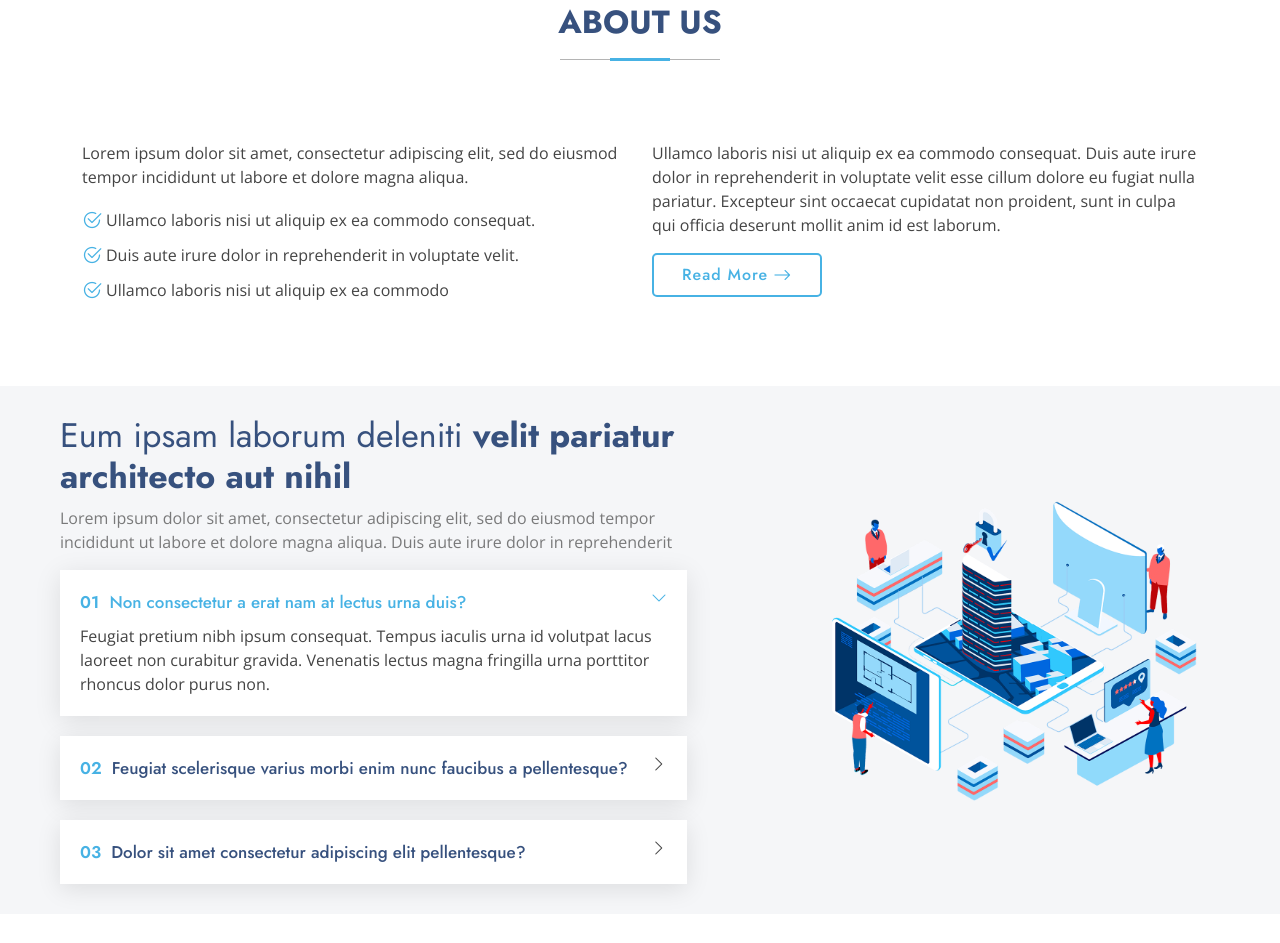
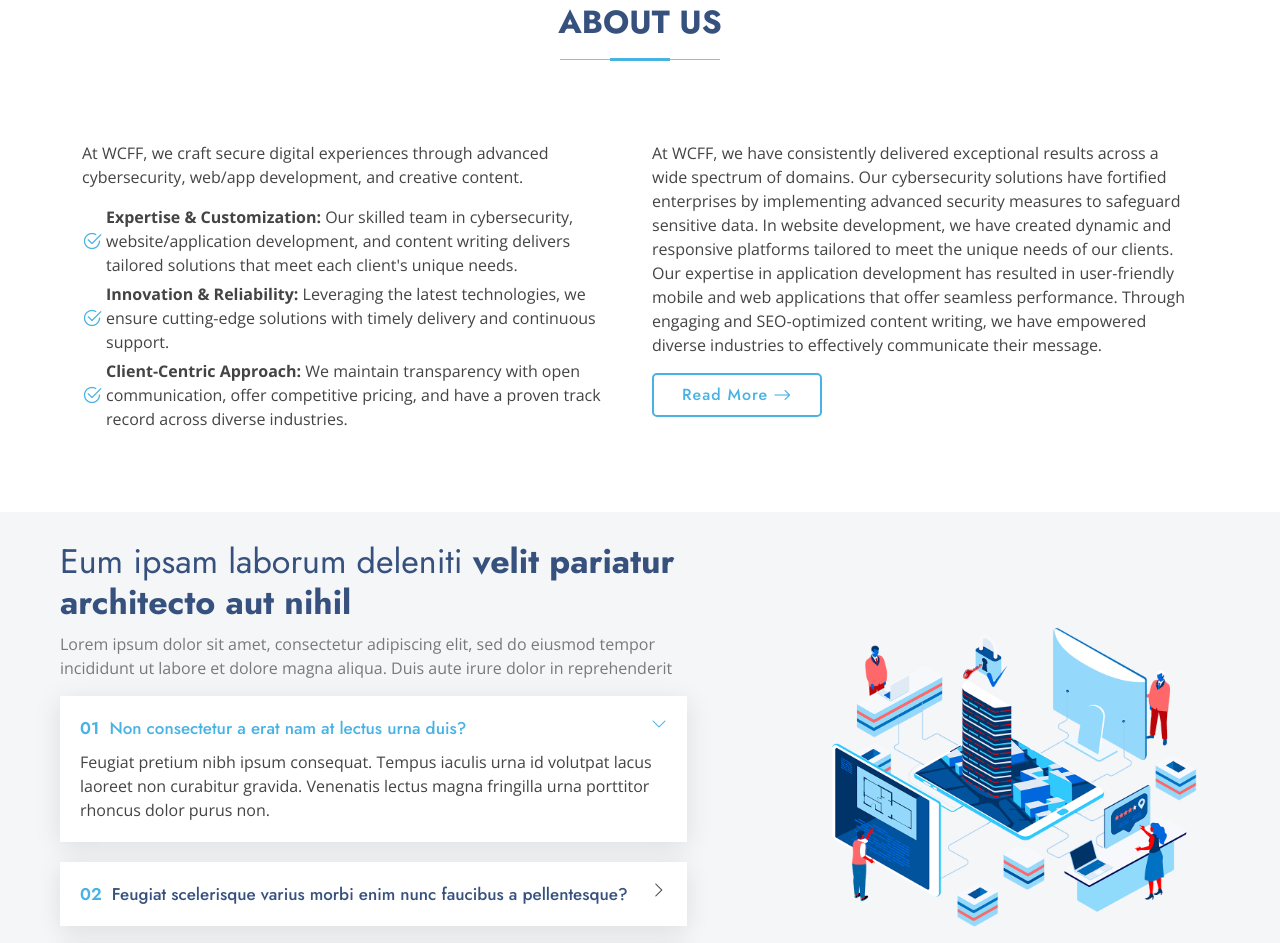
Before and after one commit to devsanthoshmk/wcff-internreg, a plain HTML site: page index.html in a window 1280 px wide. Shown: the part 767-1710 px from the top of the page. Drawn offline with nearby package versions, Linux system fonts and the light colour scheme.

Commit message:
changes,fixes to index, fixed reg.js

```diff
--- a/assets/js/reg.js
+++ b/assets/js/reg.js
@@ -10,6 +10,8 @@
         history.pushState({},"","?internReg=true")
     } else {
         history.pushState({},"","/")
+        document.getElementById('about').scrollIntoView();
+
     }
 
 }
--- a/index.html
+++ b/index.html
@@ -277,18 +277,17 @@
 
           <div class="col-lg-6 content" data-aos="fade-up" data-aos-delay="100">
             <p>
-              Lorem ipsum dolor sit amet, consectetur adipiscing elit, sed do eiusmod tempor incididunt ut labore et dolore
-              magna aliqua.
+              At WCFF, we craft secure digital experiences through advanced cybersecurity, web/app development, and creative content.
             </p>
             <ul>
-              <li><i class="bi bi-check2-circle"></i> <span>Ullamco laboris nisi ut aliquip ex ea commodo consequat.</span></li>
-              <li><i class="bi bi-check2-circle"></i> <span>Duis aute irure dolor in reprehenderit in voluptate velit.</span></li>
-              <li><i class="bi bi-check2-circle"></i> <span>Ullamco laboris nisi ut aliquip ex ea commodo</span></li>
+              <li><i class="bi bi-check2-circle"></i> <span><b>Expertise & Customization:</b> Our skilled team in cybersecurity, website/application development, and content writing delivers tailored solutions that meet each client's unique needs.</span></li>
+              <li><i class="bi bi-check2-circle"></i> <span><b>Innovation & Reliability:</b> Leveraging the latest technologies, we ensure cutting-edge solutions with timely delivery and continuous support.</span></li>
+              <li><i class="bi bi-check2-circle"></i> <span><b>Client-Centric Approach:</b> We maintain transparency with open communication, offer competitive pricing, and have a proven track record across diverse industries.</span></li>
             </ul>
           </div>
 
           <div class="col-lg-6" data-aos="fade-up" data-aos-delay="200">
-            <p>Ullamco laboris nisi ut aliquip ex ea commodo consequat. Duis aute irure dolor in reprehenderit in voluptate velit esse cillum dolore eu fugiat nulla pariatur. Excepteur sint occaecat cupidatat non proident, sunt in culpa qui officia deserunt mollit anim id est laborum. </p>
+            <p>At WCFF, we have consistently delivered exceptional results across a wide spectrum of domains. Our cybersecurity solutions have fortified enterprises by implementing advanced security measures to safeguard sensitive data. In website development, we have created dynamic and responsive platforms tailored to meet the unique needs of our clients. Our expertise in application development has resulted in user-friendly mobile and web applications that offer seamless performance. Through engaging and SEO-optimized content writing, we have empowered diverse industries to effectively communicate their message.</p>
             <a href="#" class="read-more"><span>Read More</span><i class="bi bi-arrow-right"></i></a>
           </div>
 
@@ -1203,7 +1202,7 @@
                 <i class="bi bi-geo-alt flex-shrink-0"></i>
                 <div>
                   <h3>Address</h3>
-                  <p>A108 Adam Street, New York, NY 535022</p>
+                  <p>CHENNAI,TAMILNADU || PUNE,MAHARASTRA</p>
                 </div>
               </div><!-- End Info Item -->
 
@@ -1219,11 +1218,11 @@
                 <i class="bi bi-envelope flex-shrink-0"></i>
                 <div>
                   <h3>Email Us</h3>
-                  <p>info@example.com</p>
+                  <p>clientworkwcff@gmail.com</p>
                 </div>
               </div><!-- End Info Item -->
 
-              <iframe src="https://www.google.com/maps/embed?pb=!1m14!1m8!1m3!1d48389.78314118045!2d-74.006138!3d40.710059!3m2!1i1024!2i768!4f13.1!3m3!1m2!1s0x89c25a22a3bda30d%3A0xb89d1fe6bc499443!2sDowntown%20Conference%20Center!5e0!3m2!1sen!2sus!4v1676961268712!5m2!1sen!2sus" frameborder="0" style="border:0; width: 100%; height: 270px;" allowfullscreen="" loading="lazy" referrerpolicy="no-referrer-when-downgrade"></iframe>
+              <iframe src="https://www.google.com/maps/embed?pb=!1m18!1m12!1m3!1d248756.07885882704!2d80.20867324999999!3d13.04752545!2m3!1f0!2f0!3f0!3m2!1i1024!2i768!4f13.1!3m3!1m2!1s0x3a5265ea4f7d3361%3A0x6e61a70b6863d433!2sChennai%2C%20Tamil%20Nadu!5e0!3m2!1sen!2sin!4v1744098784703!5m2!1sen!2sin" frameborder="0" style="border:0; width: 100%; height: 270px;" allowfullscreen="" loading="lazy" referrerpolicy="no-referrer-when-downgrade"></iframe>
             </div>
           </div>
 
```
